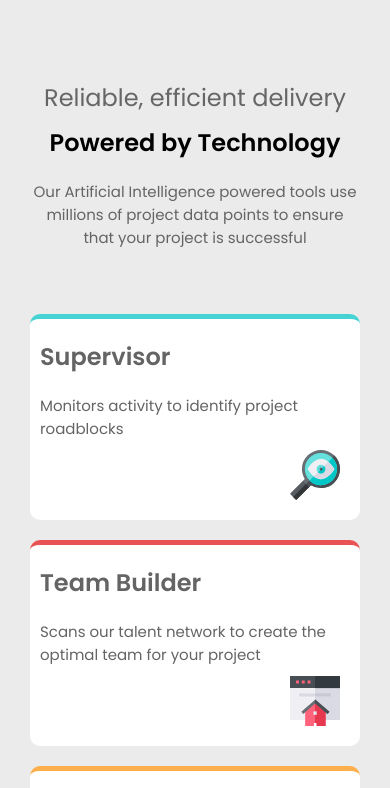
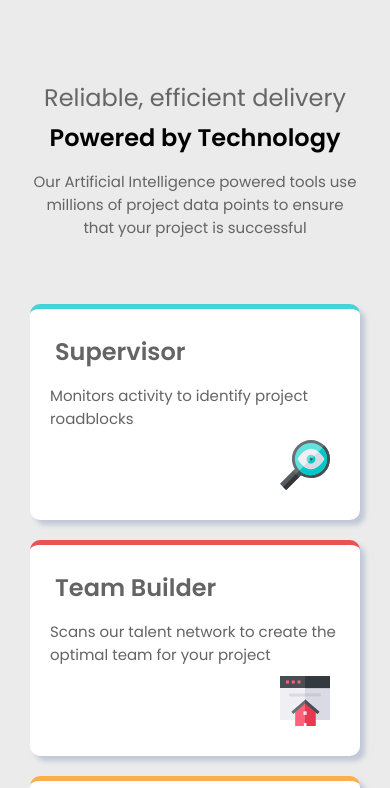
Before and after one commit to befflus/Four-Card-Feature, a plain HTML site: page index.html in a window 390 px wide. Shown: the top 788 px of the page. Drawn offline with Linux system fonts and the light colour scheme.

```diff
--- a/style.css
+++ b/style.css
@@ -1,4 +1,5 @@
  @import url('https://fonts.googleapis.com/css2?family=Poppins:ital,wght@0,400;0,600;1,200&display=swap');
+
  body {
     background-color: hsl(0, 0%, 92%);
     color: rgb(100, 100, 100);
@@ -17,8 +18,9 @@
 
 h2 {
     font-size: 1.6em;
-    margin-top: 10px;
+    margin: 5px;
 }
+
 #content {
     display: flex;
     flex-direction: column;
@@ -35,12 +37,12 @@
 }
 
 .tile {
-    padding: 10px;
+    padding: 20px;
     background-color: white;
     border-radius: 10px;
     margin-bottom: 20px;
+    box-shadow: rgb(192, 200, 214) 5px 5px 5px;
 }
-
 
 .supervisor {
     border-top: solid 5px hsl(180, 62%, 55%);
```
